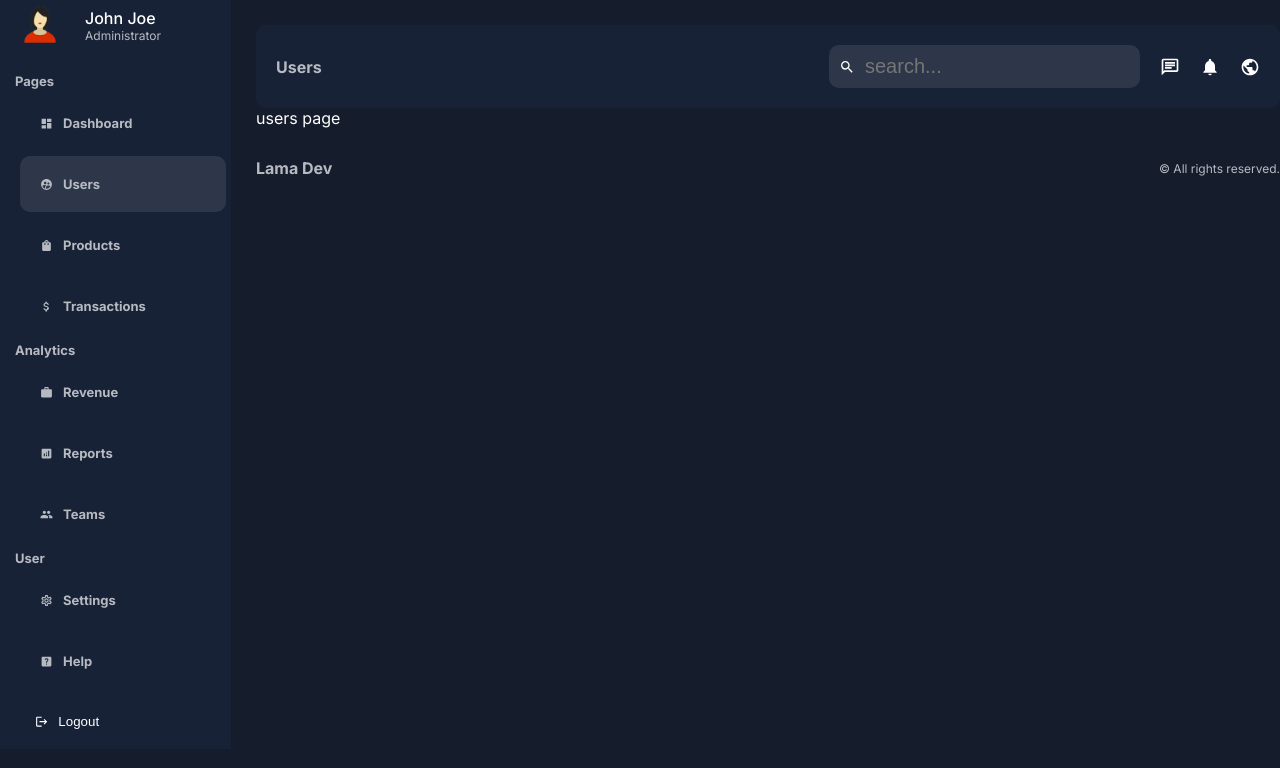
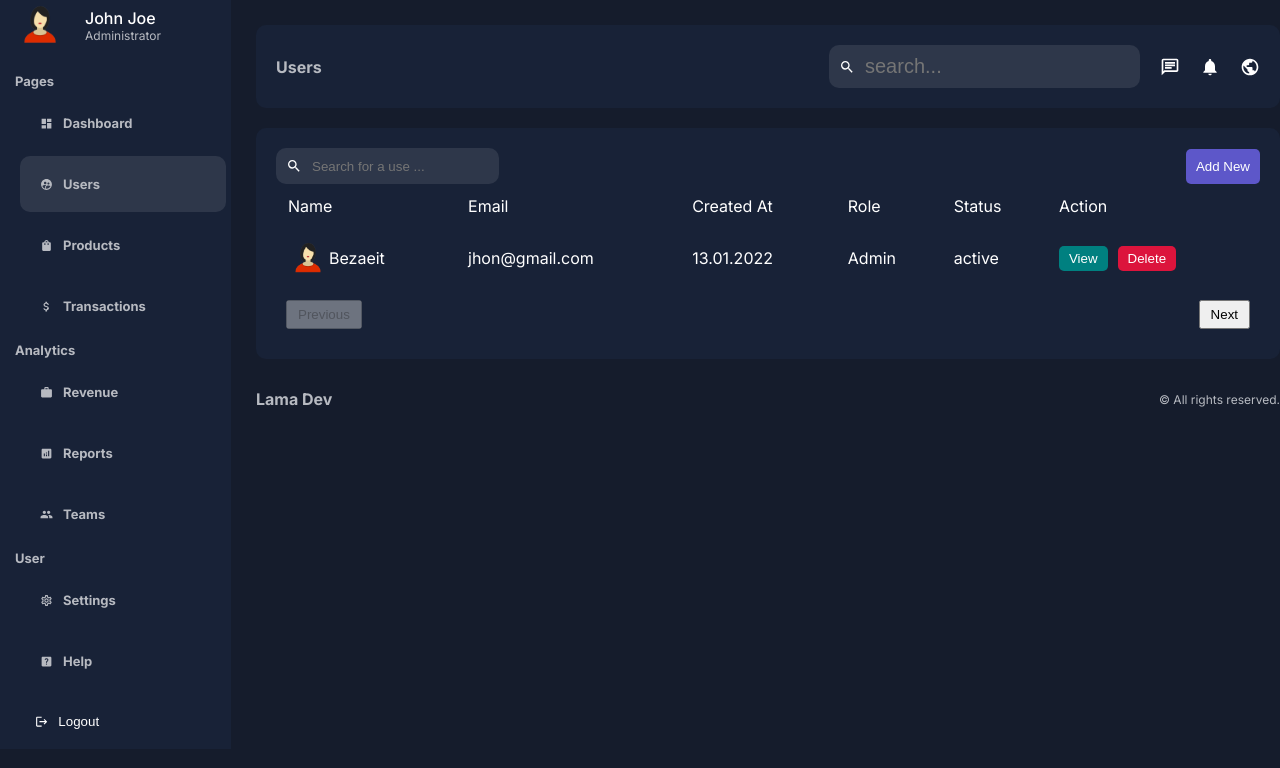
Before and after one commit to bezawitassaye/admintrain, a Next.js app: page /dashboard/users in a window 1280 px wide. Shown: the top 768 px of the page. Built offline with nearby package versions, Linux system fonts and the light colour scheme.

Commit message:
complet user and pagination ui

```diff
--- /dev/null
+++ b/src/app/components/Pagination/Pagination.jsx
@@ -0,0 +1,13 @@
+import React from 'react'
+import styles from "./pagination.module.css"
+
+const Pagination = () => {
+  return (
+    <div className={styles.container}>
+      <button className={styles.button} disabled>Previous</button>
+      <button className={styles.button}>Next</button>
+    </div>
+  )
+}
+
+export default Pagination
--- /dev/null
+++ b/src/app/components/Pagination/pagination.module.css
@@ -0,0 +1,14 @@
+.container{
+    padding: 10px;
+    display: flex;
+    justify-content: space-between;
+}
+
+.button{
+    cursor: pointer;
+    padding: 5px 10px;
+}
+
+.button:disabled{
+    cursor: pointer;
+}
--- /dev/null
+++ b/src/app/components/Search/Search.jsx
@@ -0,0 +1,16 @@
+import React from 'react'
+import styles from "./Search.module.css"
+import { MdSearch } from 'react-icons/md'
+
+const Search = ({placeholder}) => {
+  return (
+    <div className={styles.container}>
+        <MdSearch/>
+        <input type="text" placeholder={placeholder}
+        className={styles.input}/>
+
+    </div>
+  )
+}
+
+export default Search
--- /dev/null
+++ b/src/app/components/Search/Search.module.css
@@ -0,0 +1,15 @@
+.container{
+    display: flex;
+    align-items: center;
+    gap: 10px;
+    background-color: #2e374a;
+    padding: 10px;
+    border-radius: 10px;
+    width: max-content;
+}
+.input{
+    background-color: transparent;
+    border: none;
+    color: var(--text);
+    outline: none;
+}
--- a/src/app/dashboard/users/page.jsx
+++ b/src/app/dashboard/users/page.jsx
@@ -1,9 +1,66 @@
 import React from 'react'
-
+import styles from "./users.module.css"
+import Search from '@/app/components/Search/Search'
+import Link from 'next/link'
+import Image from 'next/image'
+import Pagination from '@/app/components/Pagination/Pagination'
 const page = () => {
   return (
-    <div>
-      users page
+    <div className={styles.container}>
+      <div className={styles.top}>
+        <Search placeholder="Search for a use ..."/>
+        <Link href="/dashboard/users/add">
+           <button className={styles.addButton}>Add New</button>
+        </Link>
+
+      </div>
+      <table className={styles.table}>
+          <thead>
+             <tr>
+               <td>Name</td>
+               <td>Email</td>
+               <td>Created At</td>
+               <td>Role</td>
+               <td>Status</td>
+               <td>Action</td>
+             </tr>
+          </thead>
+          <tbody>
+            <tr>
+              <td>
+                <div className={styles.user}>
+                  <Image
+                  src="/avatar.png"
+                  alt=''
+                  width={40}
+                  height={40}
+                  className={styles.userimage}
+                  />
+                  Bezaeit
+                </div>
+              </td>
+              <td>jhon@gmail.com</td>
+              <td>13.01.2022</td>
+              <td>Admin</td>
+              <td>active</td>
+              <td>
+                <div className={styles.buttons}>
+                <Link href="/">
+                    <button className={`${styles.button} ${styles.view}`}>
+                      View
+                    </button>
+                </Link>
+
+                <button className={`${styles.button} ${styles.delete}`}>
+                      Delete
+                </button>
+                </div>
+
+              </td>
+            </tr>
+          </tbody>
+      </table>
+      <Pagination/>
     </div>
   )
 }
--- /dev/null
+++ b/src/app/dashboard/users/users.module.css
@@ -0,0 +1,59 @@
+.container{
+    background-color: var(--bgSoft);
+    padding: 20px;
+    border-radius: 10px;
+    margin-top: 20px;
+}
+
+.top{
+    display: flex;
+    align-items: center;
+    justify-content: space-between;
+}
+
+.addButton{
+    padding: 10px;
+    background-color: #5d57c9;
+    color: var(--text);
+    border: none;
+    border-radius: 5px;
+}
+.table{
+    width: 100%;
+}
+
+.table td{
+    padding: 10px;
+}
+
+.user{
+    display: flex;
+    align-items: center;
+    gap: 1px;
+}
+
+.userimage{
+    border-radius: 50%;
+    object-fit: cover;
+}
+
+.buttons{
+    display: flex;
+    gap: 10px;
+}
+.button{
+    padding: 5px 10px;
+    border-radius: 5px;
+    color: var(--text);
+    border: none;
+    cursor: pointer;
+}
+
+.view{
+    background-color: teal;
+
+}
+
+.delete{
+    background-color: crimson;
+}
```
